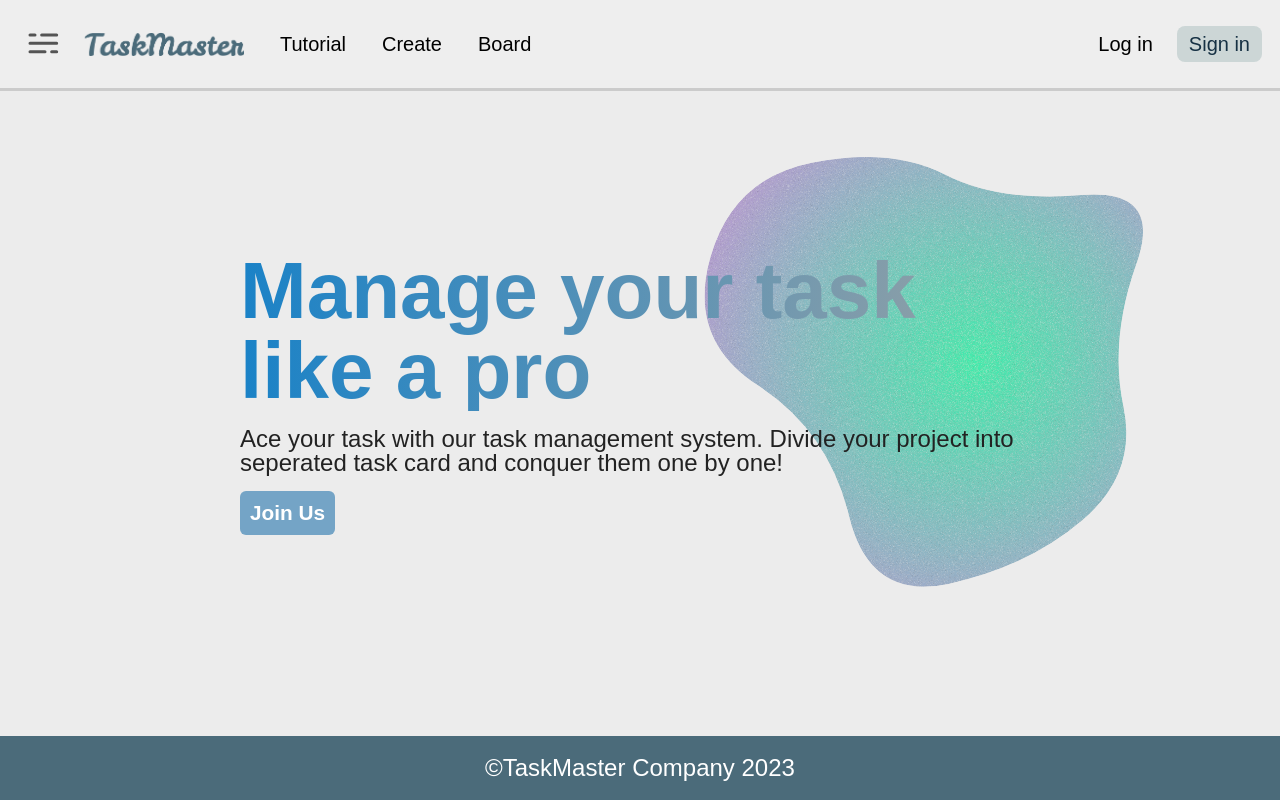
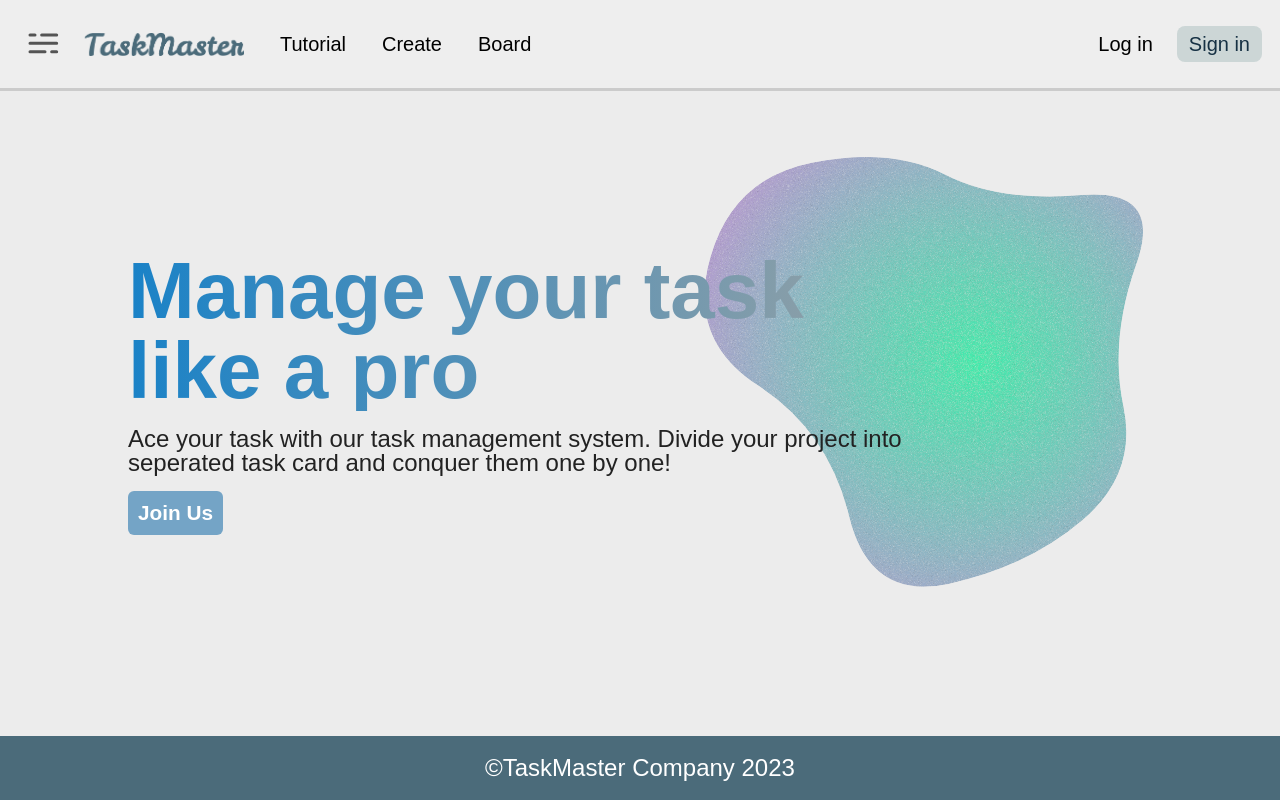
Before and after one commit to K4Lok/task-master-trello-like-web-app, a PHP site: page / in a window 1280 px wide. Run offline with PHP 8.4, Linux system fonts and the light colour scheme.

Commit message:
style: update landing page main container margin

```diff
--- a/frontend/public/styles/landing.css
+++ b/frontend/public/styles/landing.css
@@ -4,7 +4,8 @@
     display: flex;
     flex-direction: column;
     align-items: start;
-    margin-inline: auto;
+    /* margin-inline: auto; */
+    margin-inline: 10%;
     margin-top: 10rem;
     gap: 16px;
 }
```
